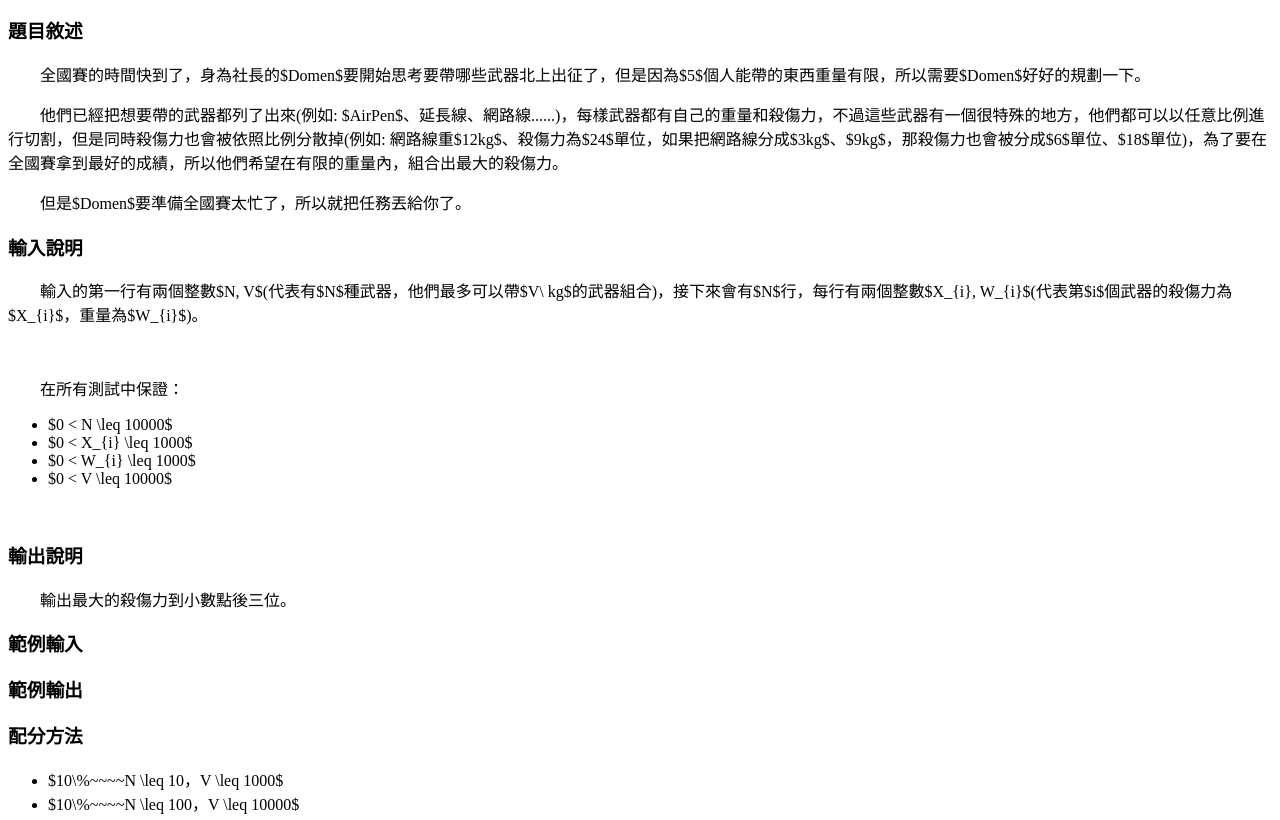
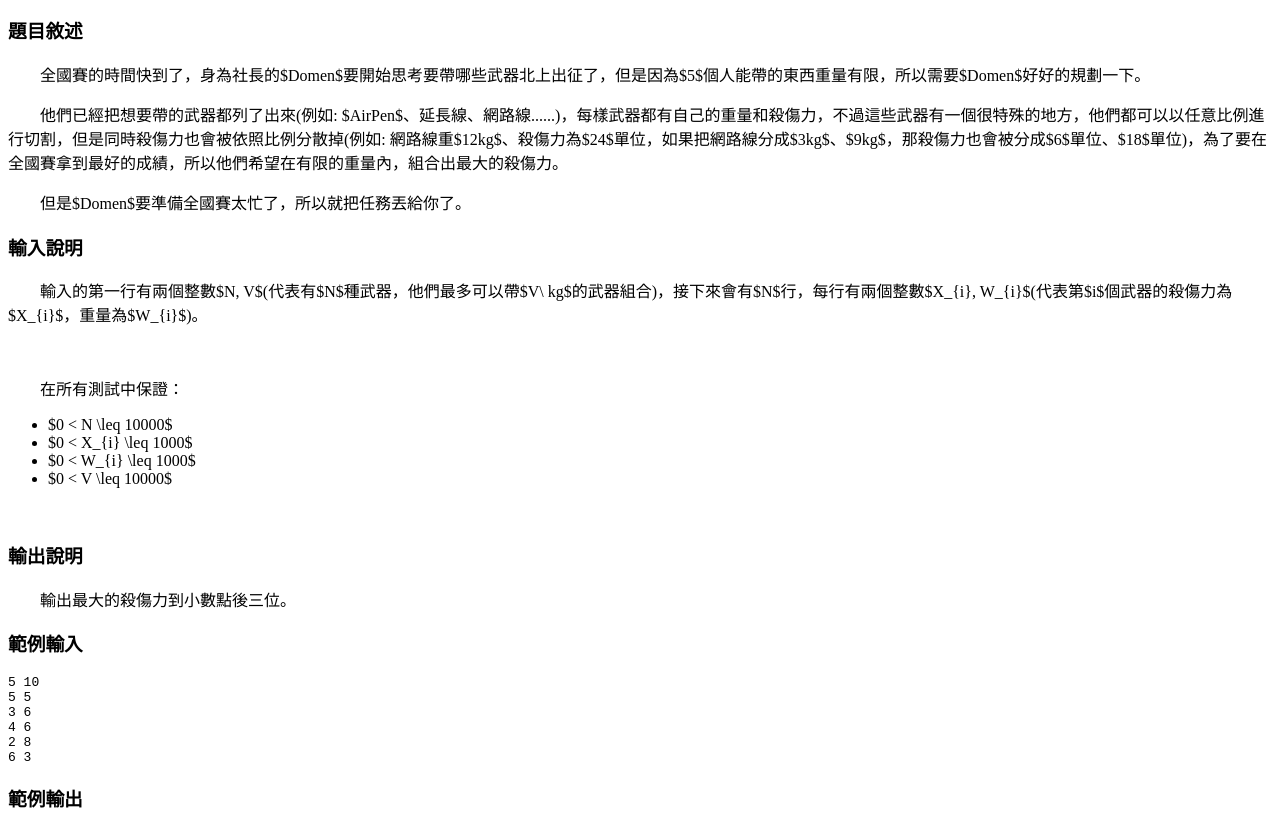
Before and after one commit to allenwhale/2014_tnfsh, a plain HTML site: page B/cont.html in a window 1280 px wide. Shown: the part 102-922 px from the top of the page. Drawn offline with Linux system fonts and the light colour scheme.

Commit message:
update B html

```diff
--- a/B/cont.html
+++ b/B/cont.html
@@ -56,9 +56,16 @@
 
 <h3>範例輸入</h3>
 <pre>
+5 10
+5 5
+3 6
+4 6
+2 8
+6 3
 </pre>
 <h3>範例輸出</h3>
 <pre>
+12.333
 </pre>
 <h3>配分方法</h3>
 <ul>
```
